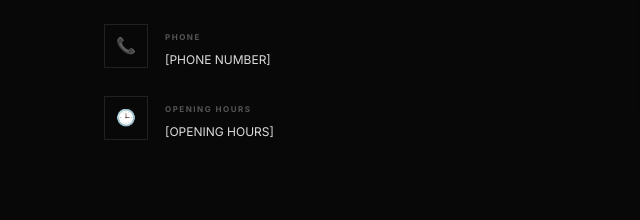
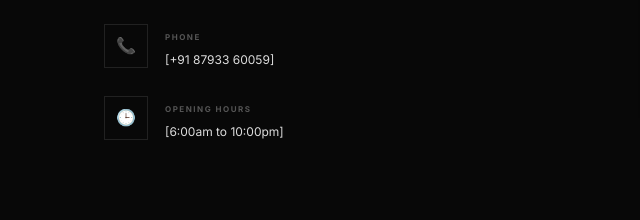
Before and after one commit to azim809/handwara-gymkhana, a plain HTML site: page index.html in a window 1280 px wide. Shown: the part 5605-5825 px from the top of the page, 0-640 px from the left. Drawn offline with nearby package versions, Linux system fonts and the light colour scheme; a web font is replaced by a local one.

Commit message:
Update contact information in index.html

```diff
--- a/index.html
+++ b/index.html
@@ -484,7 +484,7 @@
               <span class="contact-icon">📞</span>
               <div>
                 <small>PHONE</small>
-                <p>[PHONE NUMBER]</p>
+                <p>[+91 87933 60059]</p>
               </div>
             </div>
 
@@ -492,7 +492,7 @@
               <span class="contact-icon">🕒</span>
               <div>
                 <small>OPENING HOURS</small>
-                <p>[OPENING HOURS]</p>
+                <p>[6:00am to 10:00pm]</p>
               </div>
             </div>
 
@@ -523,7 +523,7 @@
             CHAT ON WHATSAPP
           </a>
 
-          <a href="tel:[PHONE NUMBER]" class="call-button">
+          <a href="tel:[+91 87933 60059]" class="call-button">
             CALL THE GYM
           </a>
 
```
